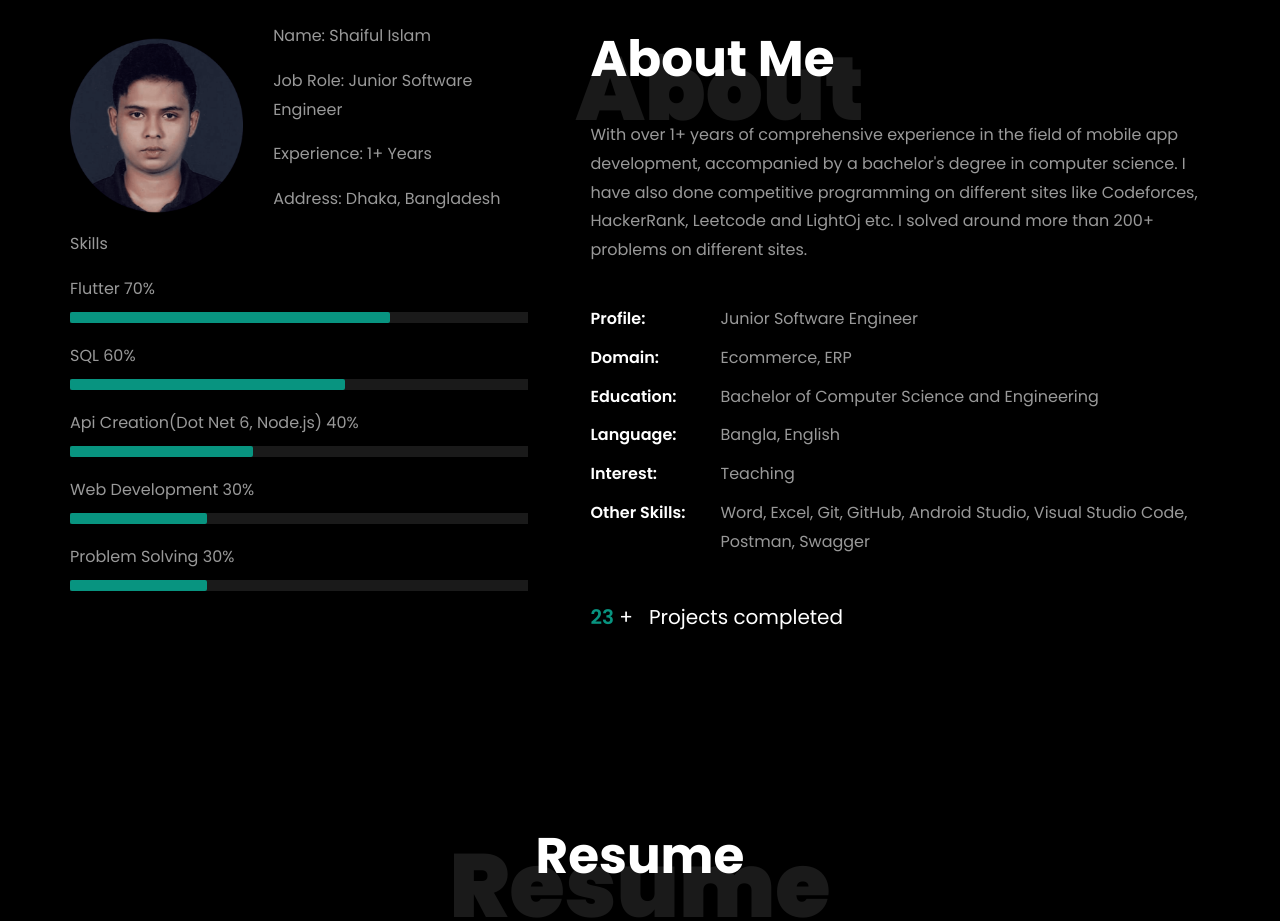
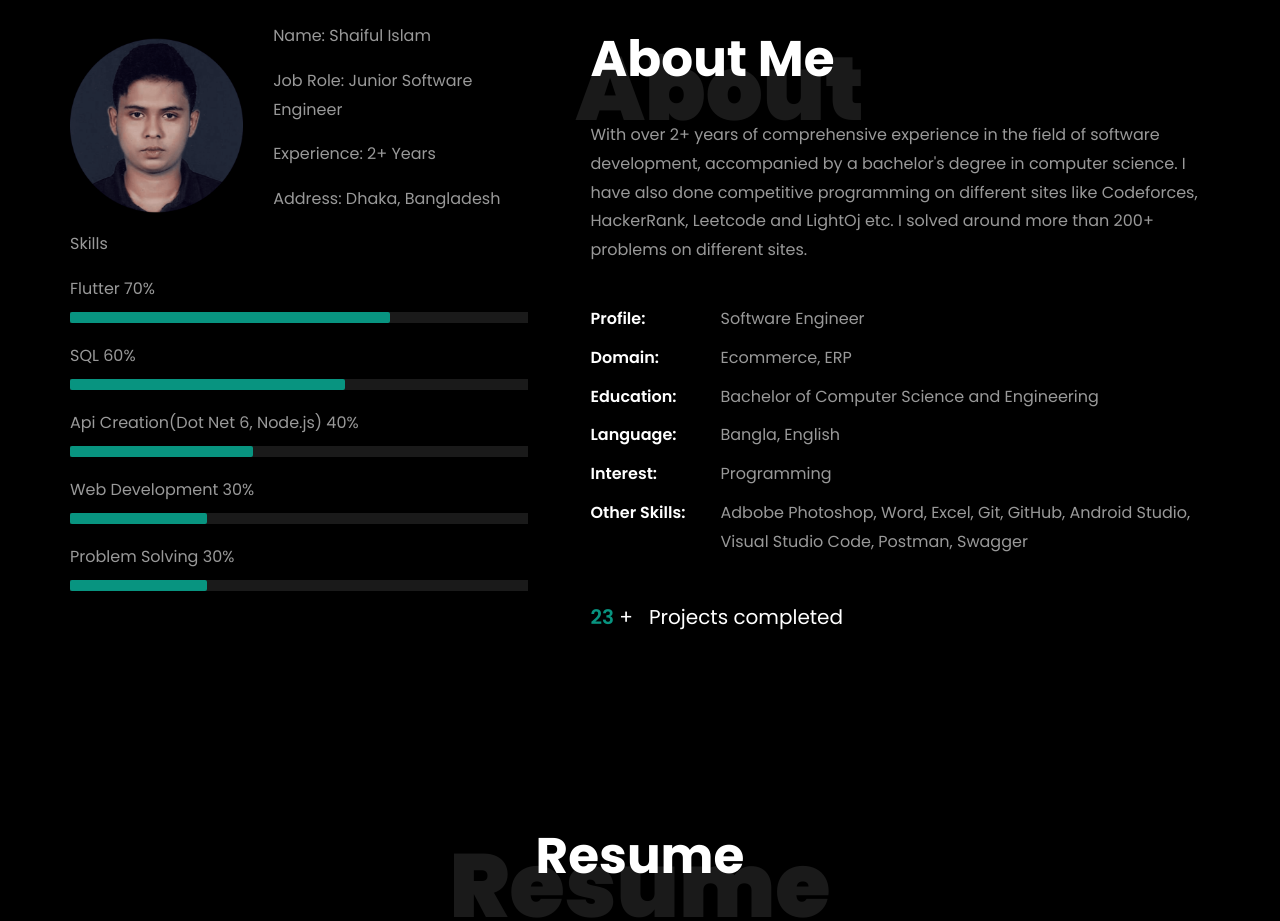
Before and after one commit to shaiful191/shaifulislam.io, a plain HTML site: page index.html in a window 1280 px wide. Shown: the part 840-1761 px from the top of the page. Drawn offline with Linux system fonts and the light colour scheme; files whose address does not match are found by name.

Commit message:
experirence udated

```diff
--- a/index.html
+++ b/index.html
@@ -227,7 +227,7 @@
 									  <div class="about-info">
 										<p><span class="title-s">Name: </span> <span>Shaiful Islam</span></p>
 										<p><span class="title-s">Job Role: </span> <span>Junior Software Engineer</span></p>
-										<p><span class="title-s">Experience: </span> <span>1+ Years</span></p>
+										<p><span class="title-s">Experience: </span> <span>2+ Years</span></p>
 										<p><span class="title-s">Address: </span> <span>Dhaka, Bangladesh</span></p>
 									  </div>
 									</div>
@@ -284,17 +284,17 @@
 									Proficient in data analysis, statistical analysis, hypothesis testing, customer behaviour analysis, &amp; machine learning.
 									Demonstrated success in leading impactful projects and providing effective mentorship.</p> -->
 
-								<p>With over 1+ years of comprehensive experience in the field of mobile app development, accompanied by a bachelor's degree in computer science.
+								<p>With over 2+ years of comprehensive experience in the field of software development, accompanied by a bachelor's degree in computer science.
 									I have also done competitive programming on different sites like Codeforces, HackerRank, Leetcode and LightOj etc. I solved around more than 200+ problems on different sites.</p>
 								<ul class="about-info mt-4 px-md-0 px-2">
 
 
-									<li class="d-flex"><span>Profile:</span> <span>Junior Software Engineer</span></li>
+									<li class="d-flex"><span>Profile:</span> <span>Software Engineer</span></li>
 									<li class="d-flex"><span>Domain:</span> <span>Ecommerce, ERP</span></li>
 									<li class="d-flex"><span>Education:</span> <span>Bachelor of Computer Science and Engineering</span></li>
 									<li class="d-flex"><span>Language:</span> <span>Bangla, English</span></li>
-									<li class="d-flex"><span>Interest:</span> <span>Teaching</span></li>
-									<li class="d-flex"><span>Other Skills:</span> <span>Word, Excel, Git, GitHub, Android Studio, Visual Studio Code, Postman, Swagger</span></li>
+									<li class="d-flex"><span>Interest:</span> <span>Programming</span></li>
+									<li class="d-flex"><span>Other Skills:</span> <span>Adbobe Photoshop, Word, Excel, Git, GitHub, Android Studio, Visual Studio Code, Postman, Swagger</span></li>
 
 
 								</ul>
```
